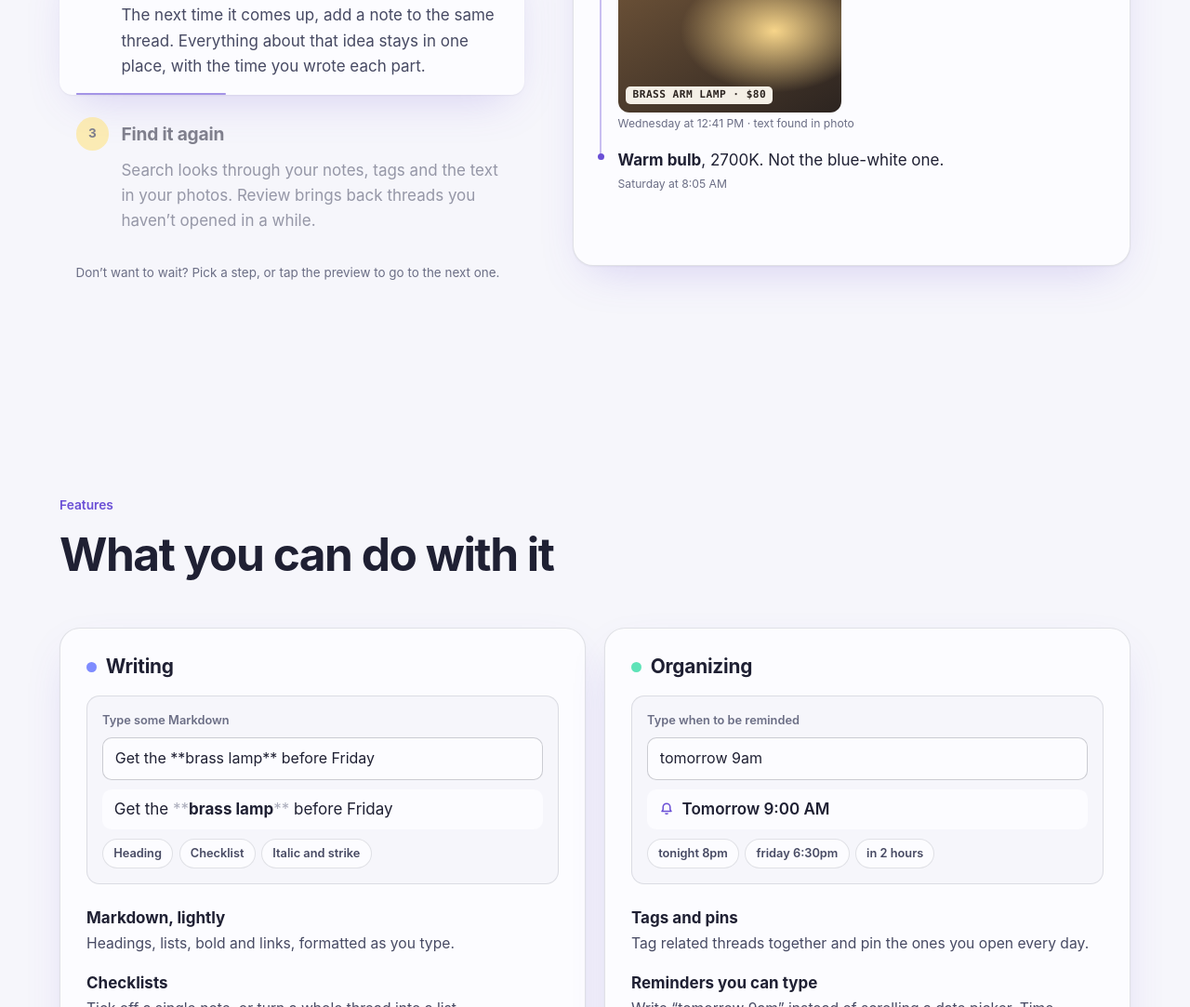
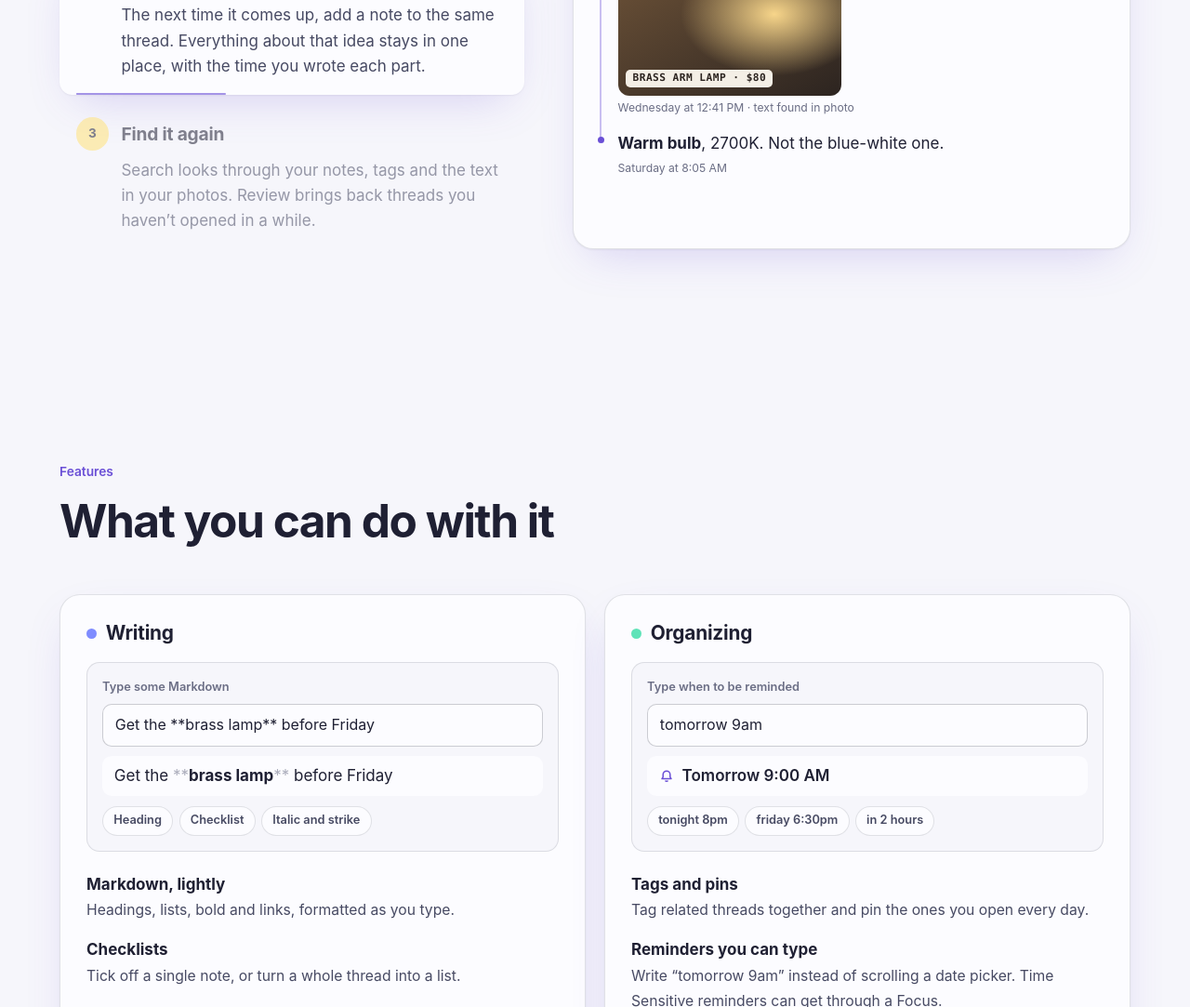
Before and after one commit to shaswat28/mica-notes, a plain HTML site: page index.html in a window 1280 px wide. Shown: the part 2028-3111 px from the top of the page at 93% size. Drawn offline with Linux system fonts and the light colour scheme.

Commit message:
Update the Mica Notes website

```diff
--- a/index.html
+++ b/index.html
@@ -133,7 +133,6 @@
           <button type="button" class="story-btn" aria-pressed="false"><span class="step-num" aria-hidden="true">3</span><span class="story-btn-text">Find it again</span></button>
           <p>Search looks through your notes, tags and the text in your photos. Review brings back threads you haven’t opened in a while.</p>
         </li>
-        <li class="story-hint" aria-hidden="true">Don’t want to wait? Pick a step, or tap the preview to go to the next one.</li>
       </ol>
       <div class="story-stage" data-step="3" role="img" aria-label="A thread called Studio lamp. Monday: the desk is too dark after six, look for a lamp. Wednesday: a photo of a lamp at the market. Saturday: get a warm bulb. A search for lamp finds the first two, including the word in the photo.">
         <div class="stage-bar">
--- a/styles.css
+++ b/styles.css
@@ -260,8 +260,6 @@ p + p { margin-top: .9rem; }
 .js .story-step { cursor: pointer; }
 .js .story-step:hover { opacity: .8; background: color-mix(in srgb, var(--surface) 60%, transparent); }
 .js .story-stage { cursor: pointer; }
-.story-hint { margin-top: .4rem; padding-inline: 1.1rem; font-size: .84rem; color: var(--faint); }
-@media (max-width: 760px) { .story-hint { padding-inline: .9rem; } }
 .js .story-step.is-on { opacity: 1; background: var(--surface); box-shadow: var(--shadow); }
 .js .story-step.is-on .step-num { transform: scale(1.08); }
 .story-step::after { content: ""; position: absolute; left: 1.1rem; right: 1.1rem; bottom: 0; height: 2px; border-radius: 2px; background: var(--link); transform-origin: 0 50%; transform: scaleX(0); opacity: 0; }
```
